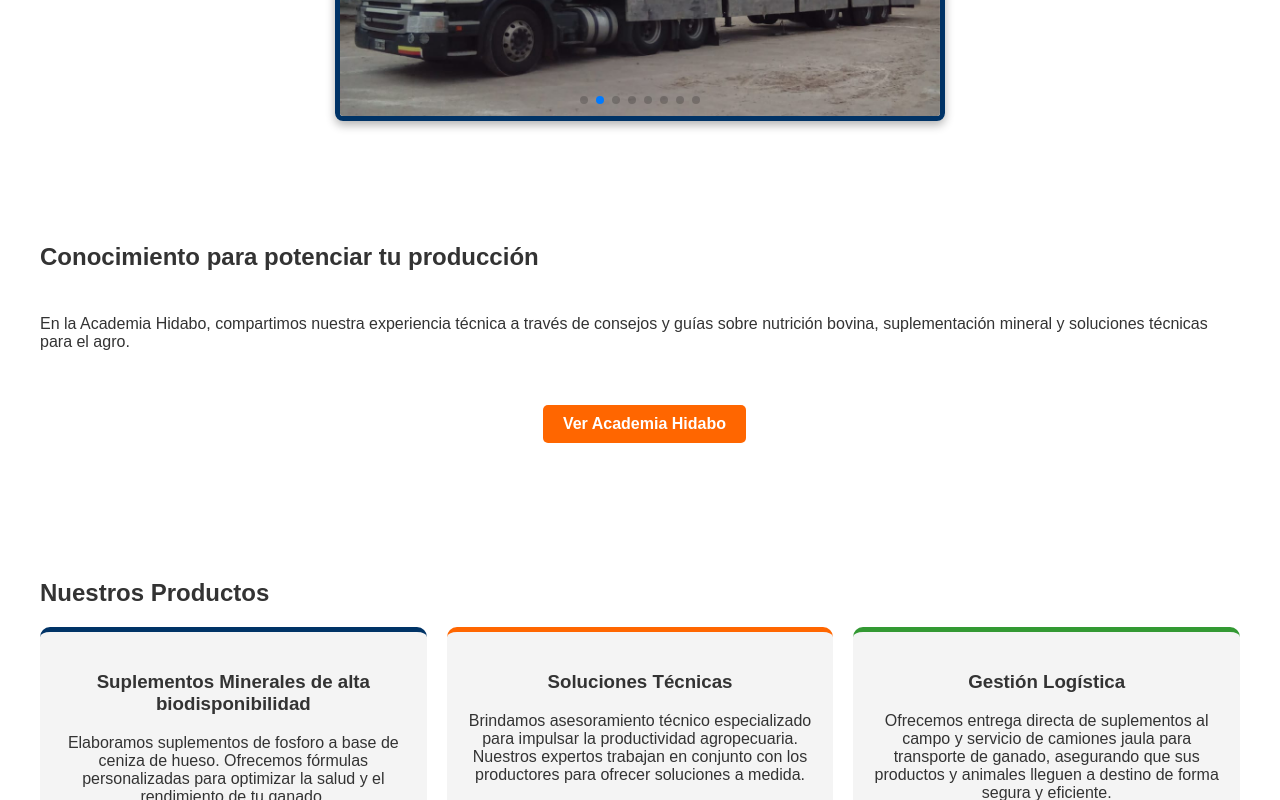
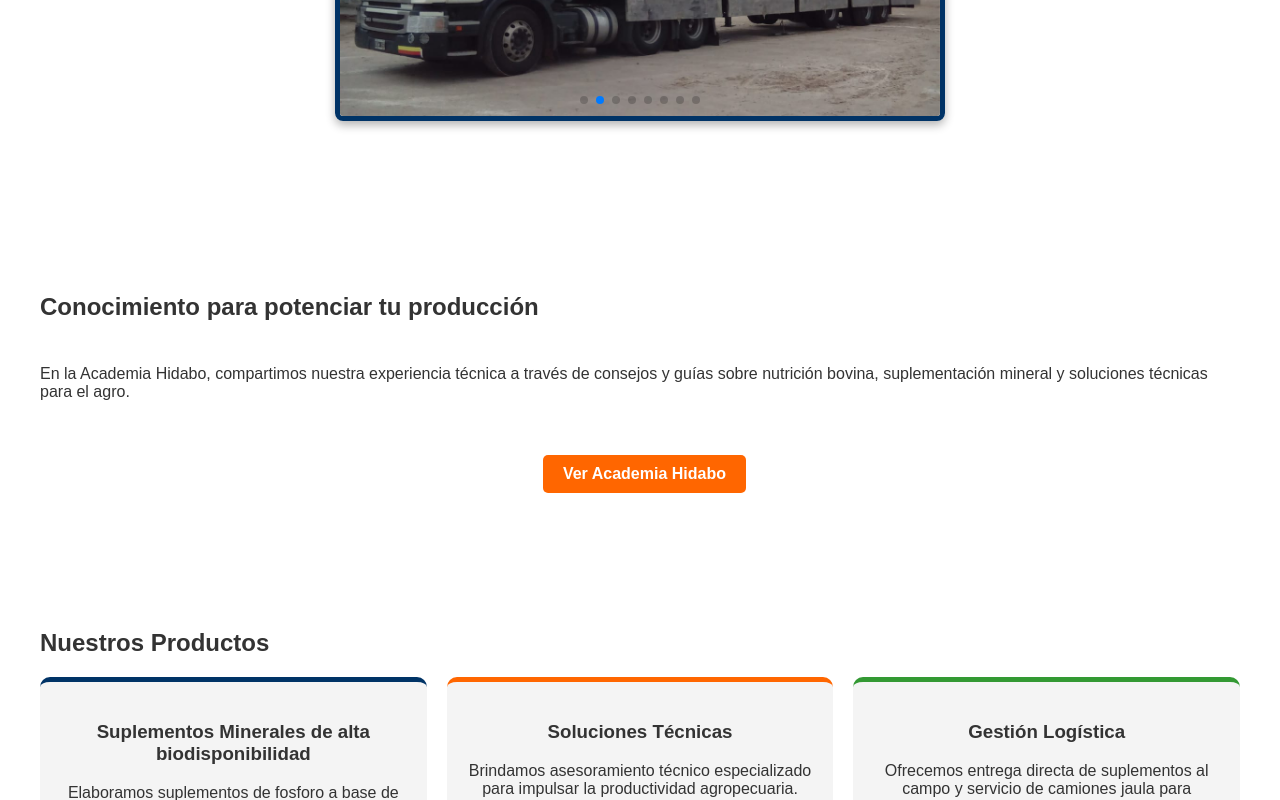
Before and after one commit to hidabo/web, a React (Vite) app: page / in a window 1280 px wide. Shown: the part 869-1669 px from the top of the page. Built offline with nearby package versions, Linux system fonts and the light colour scheme.

Commit message:
Update style.css

```diff
--- a/style.css
+++ b/style.css
@@ -308,15 +308,10 @@ footer {
 
 /* 1. Reduce el espacio DEBAJO de la sección "Quiénes Somos" */
 #quienes {
-  padding-bottom: 10px; /* Podés probar con 0 si lo querés más pegado */
+  padding-bottom: 20px; /* Podés probar con 0 si lo querés más pegado */
 }
 
-/* 2. Anula el espacio SUPERIOR de la sección "Academia" */
-#introduccion-academia {
-  padding-top: 0;
-}
-
-/* 3. Reduce el espacio entre el título y el párrafo de "Academia" */
+/* 2. Reduce el espacio entre el título y el párrafo de "Academia" */
 #introduccion-academia h2 {
   margin-bottom: 10px;
 }
```
